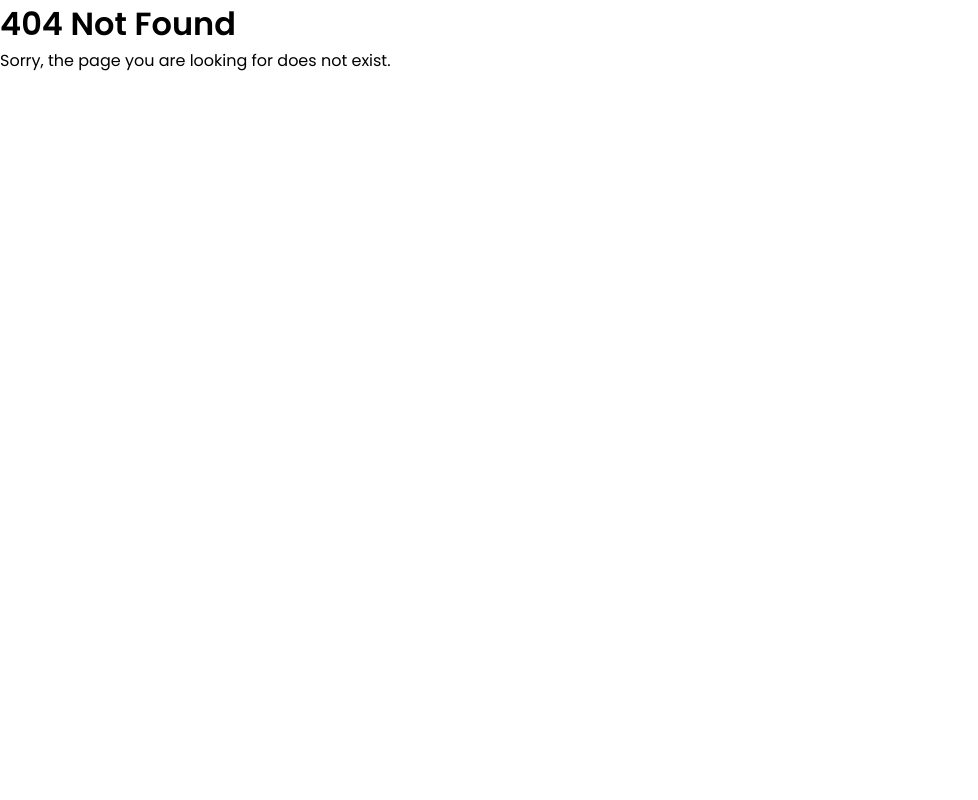
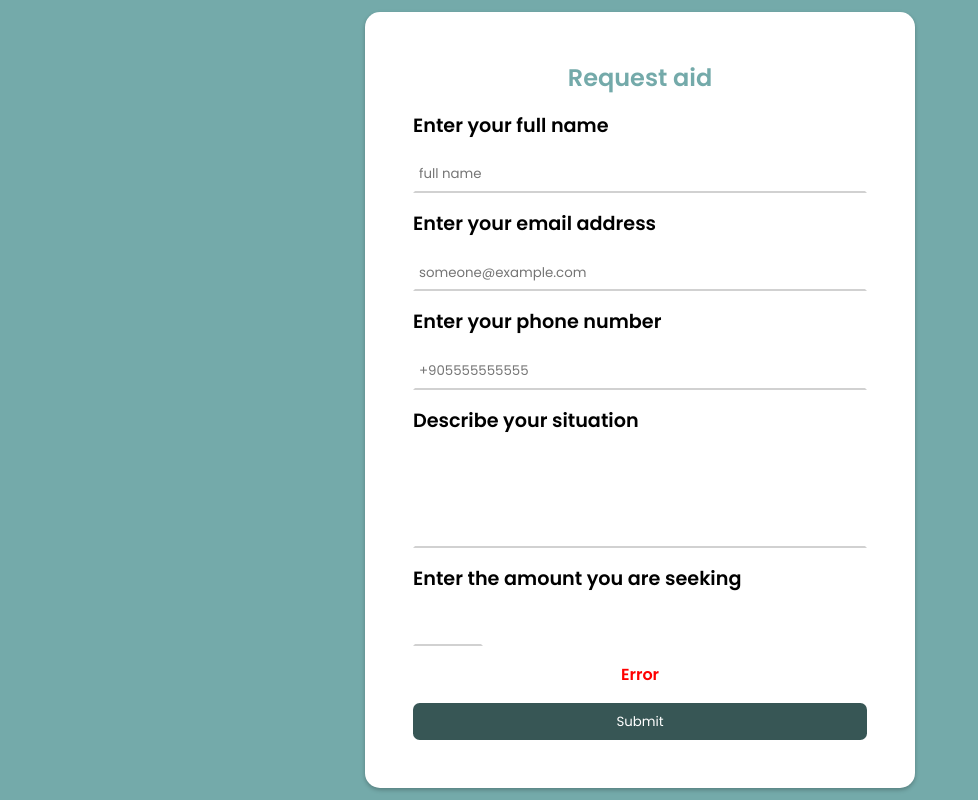
Before and after one commit to Iskenderun-Technical-University/mustafazeydani-YMG, a React (Create React App) app in the folder client/: page /request-aid in a window 1280 px wide. Before the commit this address had no page. Shown: the whole page, without its empty margins (0-978 px from the left). Built offline with nearby package versions, Linux system fonts and the light colour scheme.

Commit message:
Designed the request aid page

```diff
--- a/client/src/App.js
+++ b/client/src/App.js
@@ -8,7 +8,8 @@ import NotFoundPage from "./pages/NotFoundPage";
 import Login from "./pages/login/Login";
 import Main from "./pages/main/Main";
 import Dashboard from "./pages/dashboard/Dashboard";
-import Donor from "./pages/donor/Donor";
+import Donor from "./pages/forms/Donor";
+import RequestAid from "./pages/forms/RequestAid";
 
 
 
@@ -23,6 +24,7 @@ function App() {
             <Route path="/admin/dashboard" element={<Dashboard/>} />
             <Route path="/" element={<Main/>} />
             <Route path="/donate" element={<Donor/>}/>
+            <Route path="/request-aid" element={<RequestAid/>}/>
           </Routes>
         </Router>
       </div>
--- a/client/src/pages/donor/Donor.jsx
+++ b/client/src/pages/forms/Donor.jsx
@@ -1,9 +1,9 @@
 import React from 'react'
-import "./donor.css"
+import "./forms.css"
 
 function Donor() {
     return (
-    <div className='donor'>
+    <div className='donor form'>
         <form>
             <h2>Donation</h2>
             <p>Enter your full name</p>
@@ -33,6 +33,7 @@ function Donor() {
                 name="amount"
                 type="number"
             />
+            <p className='error'>Error</p>
             <button className='btn btn-main'>Donate</button>
         </form>
     </div>
--- /dev/null
+++ b/client/src/pages/forms/RequestAid.jsx
@@ -0,0 +1,41 @@
+import React from 'react'
+import "./forms.css"
+
+function RequestAid() {
+  return (
+    <div className='request-aid form'>
+      <form>
+            <h2>Request aid</h2>
+            <p>Enter your full name</p>
+            <input
+                name='name'
+                type="text"
+                placeholder='full name'
+            />
+            <p>Enter your email address</p>
+            <input
+                name='email'
+                type="email"
+                placeholder='someone@example.com'
+            />
+            <p>Enter your phone number</p>
+            <input
+                name="number"
+                type="tel"
+                placeholder='+905555555555'
+            />
+            <p>Describe your situation</p>
+            <textarea name="description" rows="4"></textarea>
+            <p>Enter the amount you are seeking</p>
+            <input
+                name="amount"
+                type="number"
+            />
+            <p className='error'>Error</p>
+            <button className='btn btn-main'>Submit</button>
+        </form>
+    </div>
+  )
+}
+
+export default RequestAid
--- a/client/src/pages/donor/donor.css
+++ b/client/src/pages/forms/forms.css
@@ -1,4 +1,4 @@
-.donor {
+.form {
     min-height: 100vh;
     display: flex;
     flex-direction: column;
@@ -7,7 +7,7 @@
     background: var(--color-variant);
 }
 
-.donor form {
+.form form {
     display: flex;
     flex-direction: column;
     justify-content: space-around;
@@ -20,19 +20,19 @@
     gap: 1em;
 }
 
-.donor h2 {
+.form h2 {
     text-align: center;
     color: var(--color-variant);
 }
 
-.donor p {
+.form p {
     font-size: 1.2em;
     font-weight: 600;
     width: 100%;
 }
 
-.donor input:not([type="tel"], [type="number"]),
-.donor .btn {
+.form input:not([type="tel"], [type="number"]),
+.form .btn {
     width: 100%;
 }
 
@@ -40,23 +40,24 @@ input[type="number"] {
     width: 70px;
 }
 
-.donor input {
+.form input,
+.form textarea {
     border: 2px solid transparent;
     padding: 0.5em 0.3em;
     border-bottom: 2px solid rgb(209, 209, 209) ;
 }
 
-.donor input:focus {
-    outline: none;
+.form input:focus,
+.form textarea:focus {
     border: 2px solid var(--color-variant);
-    box-shadow: 0 0 10px #719ECE;
+    box-shadow: 0 0 10px var(--color-variant);
 }
 
-#phone {
-    align-self: flex-start;
+.form textarea {
+    resize: none;
 }
 
-.donor .error {
+.form .error {
     font-size: 16px;
     color: red;
     text-align: center;
--- a/client/src/pages/main/Main.jsx
+++ b/client/src/pages/main/Main.jsx
@@ -9,7 +9,7 @@ function Main() {
         <h2>Together, we can make a difference and provide hope for those in need - donate to our charity today!</h2>
         <div className='buttons'>
           <Link to="/donate" className='btn'>Donate</Link>
-          <Link className='btn btn-main'>Request Aid</Link>
+          <Link to="/request-aid" className='btn btn-main'>Request Aid</Link>
         </div>
         <p>Check out the <Link className="donation-history" to="">donations history</Link></p>
     </div>
```
